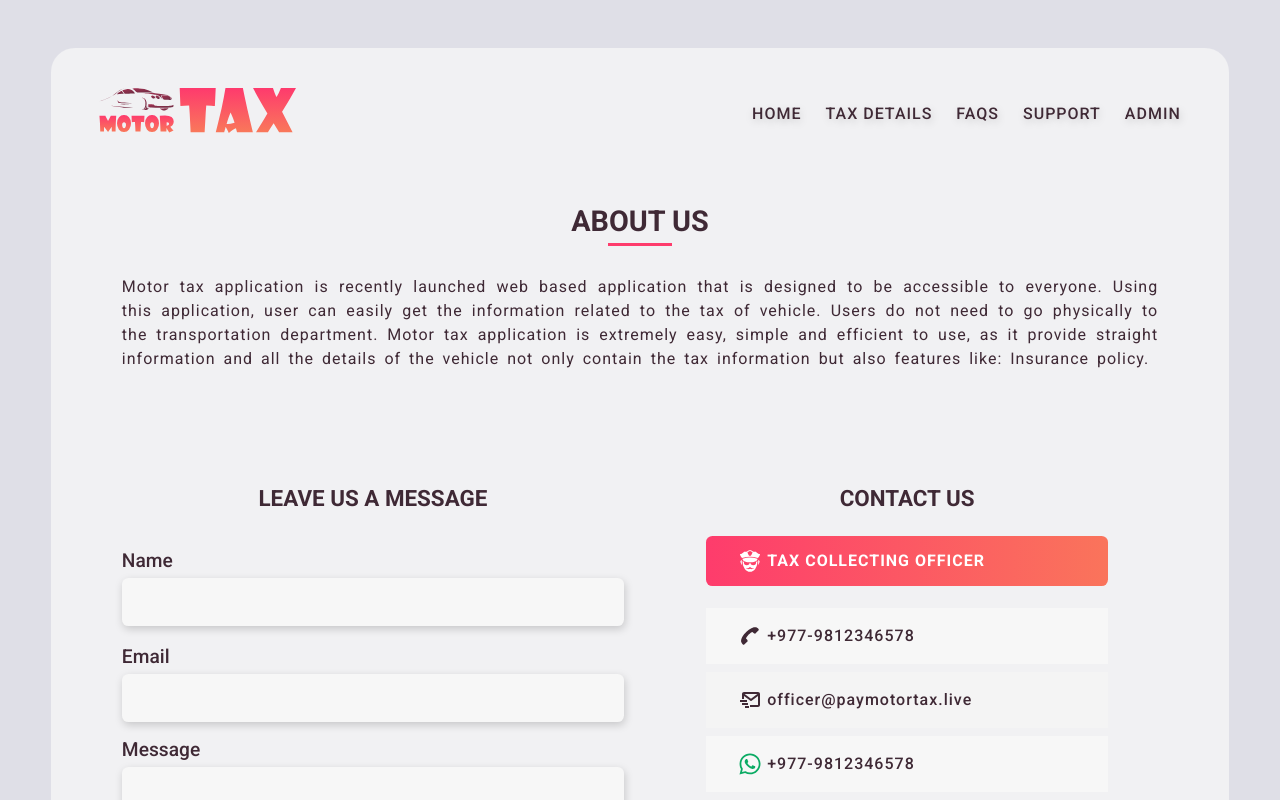
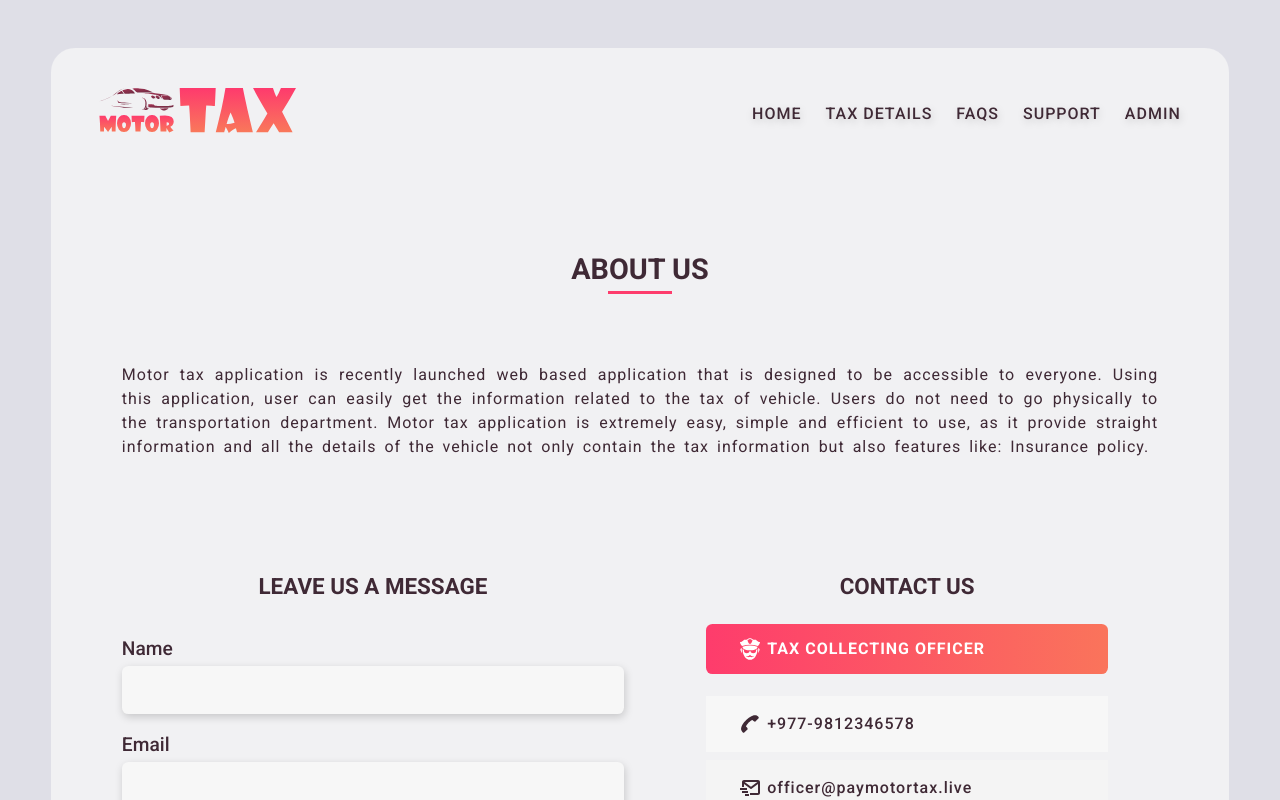
Before and after one commit to sayyed-sprinter/Motor-Tax-Application, a React (Create React App) app: page /support in a window 1280 px wide. Shown: the top 800 px of the page. Built offline with nearby package versions, Linux system fonts and the light colour scheme; what pdfmake would draw is missing.

Commit message:
updated margin and padding styles

```diff
--- a/src/App.js
+++ b/src/App.js
@@ -9,6 +9,7 @@ import Header from './components/Header.js';
 import TaxDetailScreen from './screens/TaxDetailScreen.js';
 import FAQsScreen from './screens/FAQsScreen.js';
 import SupportScreen from './screens/SupportScreen.js';
+import InsuranceCompanies from './screens/InsuranceCompanies.js';
 
 function App() {
   return (
@@ -26,6 +27,11 @@ function App() {
         <Route path='/faqs' component={FAQsScreen} exact />
         <Route path='/support' component={SupportScreen} exact />
         <Route path='/admin' component={AdminScreen} exact />
+        <Route
+          path='/insurance-companies'
+          component={InsuranceCompanies}
+          exact
+        />
         <Route path='/' component={HomeScreen} exact />
       </main>
     </Router>
--- /dev/null
+++ b/src/components/CompanyForm.js
@@ -0,0 +1,7 @@
+import React from 'react';
+
+const CompanyForm = () => {
+  return <section className='form--pay-tax'></section>;
+};
+
+export default CompanyForm;
--- a/src/index.css
+++ b/src/index.css
@@ -11,6 +11,8 @@
   --primary-gradient-to: #bdbfd0;
   --secondary-gradient-from: #fe3c6c;
   --secondary-gradient-to: #fa745b;
+  --footer-gradient-from: #27bbe1;
+  --footer-gradient-to: #3985e2;
   --error-msg-gradient-from: #db3445;
   --error-msg-gradient-to: #f71735;
   --success-msg-gradient-from: #0bab64;
@@ -971,7 +973,7 @@ textarea {
 .two-col-list {
   width: var(--container-width);
   margin: 0 auto;
-  padding: 1rem 0;
+  padding-bottom: 1rem;
 }
 
 .col-heading-2 {
@@ -1067,7 +1069,6 @@ textarea {
 /* DOCUMENT LISTINGS */
 /*  */
 .taxpayer-docs {
-  padding-top: 4rem;
   text-align: center;
 }
 
@@ -1198,7 +1199,6 @@ textarea {
 .tax-details-container {
   width: 80%;
   margin: 0 auto;
-  padding: 3rem 0;
 }
 
 .tax-details {
@@ -1210,10 +1210,8 @@ textarea {
   text-transform: uppercase;
 }
 
-.tax-detail-heading {
-  margin: 0;
-  padding-bottom: 1rem;
-}
+/* .tax-detail-heading {
+} */
 
 @media screen and (max-width: 60rem) {
   .tax-details-container {
@@ -1232,11 +1230,6 @@ textarea {
 .faqs-container {
   width: var(--container-width);
   margin: 0 auto;
-  padding: 3rem 0;
-}
-
-.faqs-heading {
-  margin: 3rem 0 5rem 0;
 }
 
 .faqs {
@@ -1447,3 +1440,24 @@ textarea {
     width: 100%;
   }
 }
+
+/*  */
+/* SCREEN CONTAINER */
+/*  */
+.tax-details-container,
+.summary-container,
+.faqs-container,
+.admin-container,
+.support-container {
+  padding: 3rem 0;
+}
+
+/*  */
+/* SCREEN HEADINGS */
+/*  */
+.tax-detail-heading,
+.about-us-heading,
+.taxpayer-docs,
+.faqs-heading {
+  padding-bottom: 2.5rem;
+}
--- a/src/screens/AdminScreen.js
+++ b/src/screens/AdminScreen.js
@@ -3,13 +3,13 @@ import DocumentListing from '../components/DocumentListing';
 
 const AdminScreen = ({ history }) => {
   return (
-    <>
+    <section className='admin-container'>
       <h1 className='heading-1 taxpayer-docs' id='taxpayer-documents'>
         Taxpayer Documents
       </h1>
 
       <DocumentListing history={history} />
-    </>
+    </section>
   );
 };
 
--- /dev/null
+++ b/src/screens/InsuranceCompanies.js
@@ -0,0 +1,13 @@
+import React from 'react';
+import CompanyForm from '../components/CompanyForm';
+
+const InsuranceAgents = () => {
+  return (
+    <div id='insurance-agents-screen'>
+      <h1 className='heading-1'>New Insurance Company</h1>
+      <CompanyForm />
+    </div>
+  );
+};
+
+export default InsuranceAgents;
--- a/src/screens/InsuranceSummaryScreen.js
+++ b/src/screens/InsuranceSummaryScreen.js
@@ -33,8 +33,7 @@ const InsuranceSummaryScreen = ({ history }) => {
   };
 
   return (
-    <>
-      <>
+    <section className='summary-container'>
       {loading ? (
         <Loader />
       ) : error ? (
@@ -42,7 +41,7 @@ const InsuranceSummaryScreen = ({ history }) => {
       ) : (
         <>
           <div className='payment-details-box' id='insurance-summary-screen'>
-              <h3 className='heading-1'>{report_details.insurance_company}</h3>
+            <h1 className='heading-1'>{report_details.insurance_company}</h1>
             <div className='btn btn--go-back' onClick={goBackHandler}>
               <TiArrowBack className='go-back' />
             </div>
@@ -98,8 +97,7 @@ const InsuranceSummaryScreen = ({ history }) => {
           </div>
         </>
       )}
-      </>
-    </>
+    </section>
   );
 };
 
--- a/src/screens/TaxSummaryScreen.js
+++ b/src/screens/TaxSummaryScreen.js
@@ -25,7 +25,7 @@ const TaxSummaryScreen = ({ history }) => {
   };
 
   return (
-    <>
+    <section className='summary-container'>
       {loading ? (
         <Loader />
       ) : error ? (
@@ -102,7 +102,7 @@ const TaxSummaryScreen = ({ history }) => {
           </div>
         </>
       )}
-    </>
+    </section>
   );
 };
 
```
Lines whose indentation alone changed are shown as unchanged.
